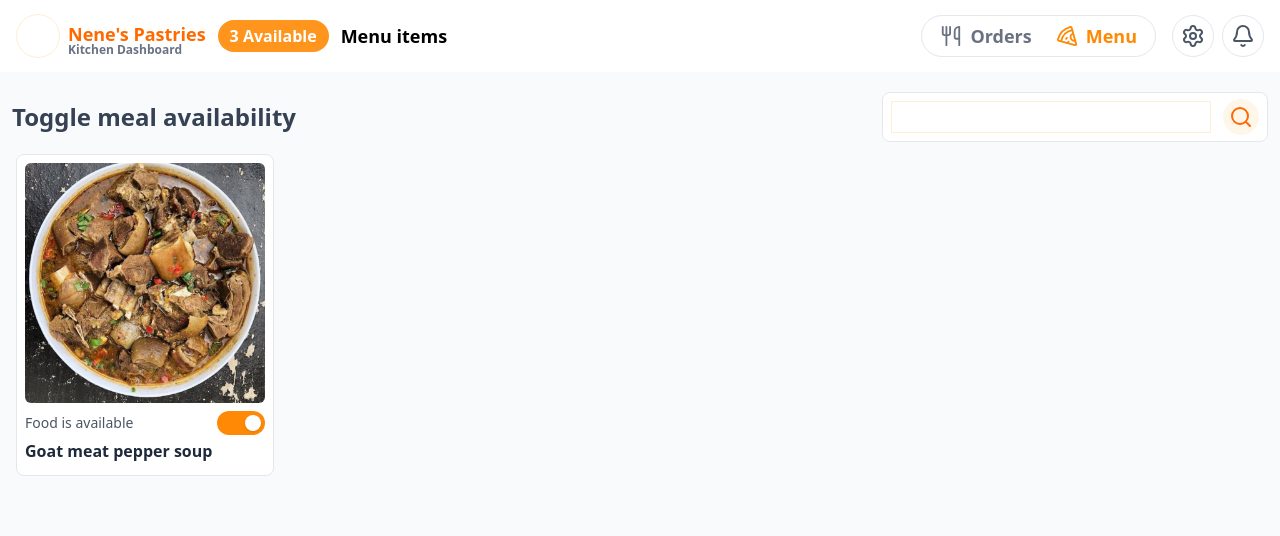
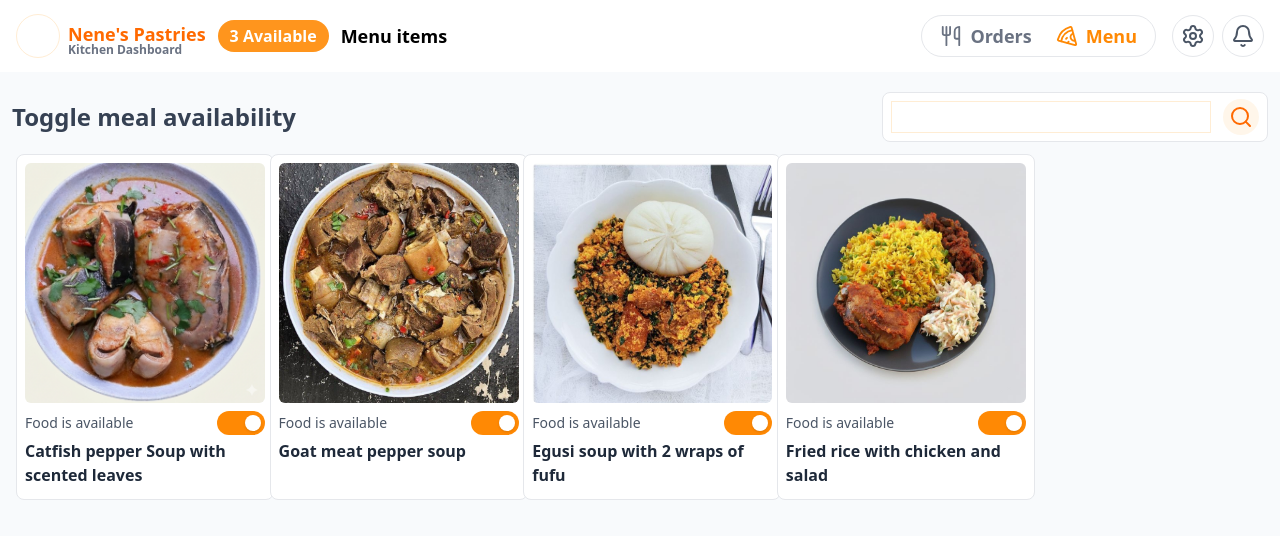
Before and after one commit to munachi821/Table-tap, a Next.js app: page /kitchen in a window 1280 px wide. Both pictures are taken after a click on the button "Menu". Shown: the top 536 px of the page. Built offline with nearby package versions, Linux system fonts and the light colour scheme.

Commit message:
added data to the meals dashboard and the toggle functionality is now working perfectly

```diff
--- a/components/kitchen/menu.tsx
+++ b/components/kitchen/menu.tsx
@@ -1,11 +1,51 @@
 "use client";
 import { Search } from "lucide-react";
-import Image from "next/image";
+import Image, { StaticImageData } from "next/image";
+import food1 from "@/public/menu-items/food1.png";
 import food2 from "@/public/menu-items/food2.jpg";
+import food3 from "@/public/menu-items/food3.jpg";
+import food4 from "@/public/menu-items/food4.jpg";
 import { useState } from "react";
 
+interface mealOrder {
+  id: string;
+  img: StaticImageData;
+  foodName: string;
+  isAvailable: boolean;
+}
+
 const Menu = () => {
-  const [isAvailable, setIsAvailable] = useState(true);
+  //const [isAvailable, setIsAvailable] = useState(true);
+
+  const mealOrder = [
+    {
+      id: "1",
+      img: food1,
+      foodName: "Catfish pepper Soup with scented leaves",
+      isAvailable: true,
+    },
+    {
+      id: "2",
+      img: food2,
+      foodName: "Goat meat pepper soup",
+      isAvailable: true,
+    },
+    {
+      id: "3",
+      img: food3,
+      foodName: "Egusi soup with 2 wraps of fufu",
+      isAvailable: true,
+    },
+    {
+      id: "4",
+      img: food4,
+      foodName: "Fried rice with chicken and salad",
+      isAvailable: true,
+    },
+  ];
+
+  const [mealData, setMealData] = useState<mealOrder[]>(mealOrder);
+
   return (
     <div>
       <div className="flex items-center justify-between m-3">
@@ -24,13 +64,17 @@ const Menu = () => {
       </div>
 
       <div className="px-4 grid grid-cols-5 gap-x-5 gap-y-6">
-        <div className="bg-white border border-gray-200 rounded-lg p-2 w-fit">
+        {mealData.map((meals) => (
+          <div
+            className="bg-white border border-gray-200 rounded-lg p-2 w-fit"
+            key={meals.id}
+          >
             <div className="w-60 h-60 rounded-md overflow-hidden bg-gray-50">
               <Image
-              src={food2}
+                src={meals.img}
                 alt="Goat meat pepper soup"
                 className={`w-full h-full object-cover object-center transition-all duration-300 ${
-                !isAvailable ? "grayscale opacity-60" : ""
+                  meals.isAvailable ? "" : "grayscale opacity-60"
                 }`}
               />
             </div>
@@ -39,21 +83,29 @@ const Menu = () => {
               <div className="flex justify-between items-center">
                 <p
                   className={`text-sm font-medium transition-colors ${
-                  isAvailable ? "text-gray-600" : "text-red-500"
+                    meals.isAvailable ? "text-gray-600" : "text-red-500"
                   }`}
                 >
-                {isAvailable ? "Food is available" : "Out of stock"}
+                  {meals.isAvailable ? "Food is available" : "Out of stock"}
                 </p>
 
                 <button
-                onClick={() => setIsAvailable(!isAvailable)}
+                  onClick={() =>
+                    setMealData((prev) =>
+                      prev.map((menuitem) =>
+                        menuitem.id === meals.id
+                          ? { ...menuitem, isAvailable: !menuitem.isAvailable }
+                          : menuitem,
+                      ),
+                    )
+                  }
                   className={`w-12 h-6 rounded-full p-1 transition-colors duration-300 flex items-center ${
-                  isAvailable ? "bg-orange-400" : "bg-gray-300"
+                    meals.isAvailable ? "bg-orange-400" : "bg-gray-300"
                   }`}
                 >
                   <div
                     className={`size-4 rounded-full bg-white shadow-sm transform transition-transform duration-300 ${
-                    isAvailable ? "translate-x-6" : "translate-x-0"
+                      meals.isAvailable ? "translate-x-6" : "translate-x-0"
                     }`}
                   ></div>
                 </button>
@@ -61,15 +113,16 @@ const Menu = () => {
 
               <h3
                 className={`font-semibold my-1 transition-colors ${
-                !isAvailable
-                  ? "text-gray-400 line-through decoration-gray-300"
-                  : "text-gray-800"
+                  meals.isAvailable
+                    ? "text-gray-800"
+                    : "text-gray-400 line-through decoration-gray-300"
                 }`}
               >
-              Goat meat pepper soup
+                {meals.foodName}
               </h3>
             </div>
           </div>
+        ))}
       </div>
     </div>
   );
```
Lines whose indentation alone changed are shown as unchanged.
